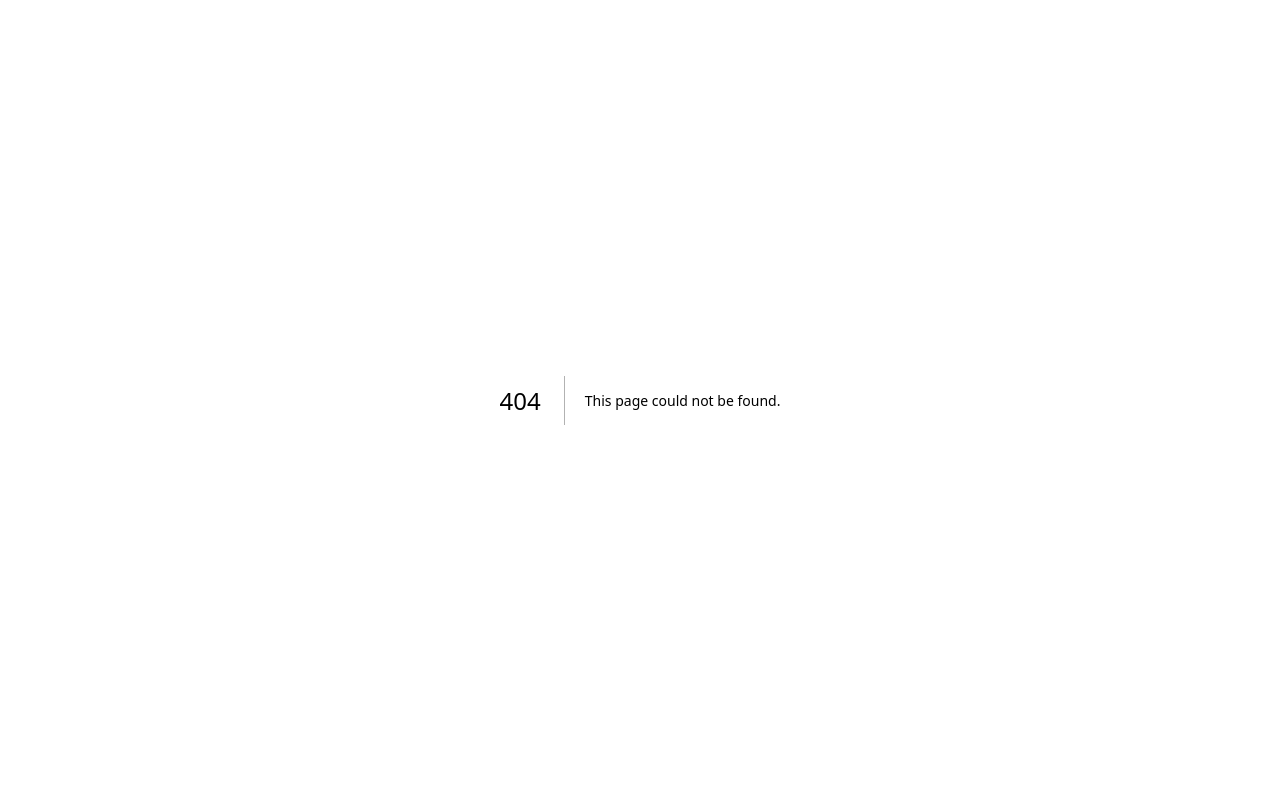
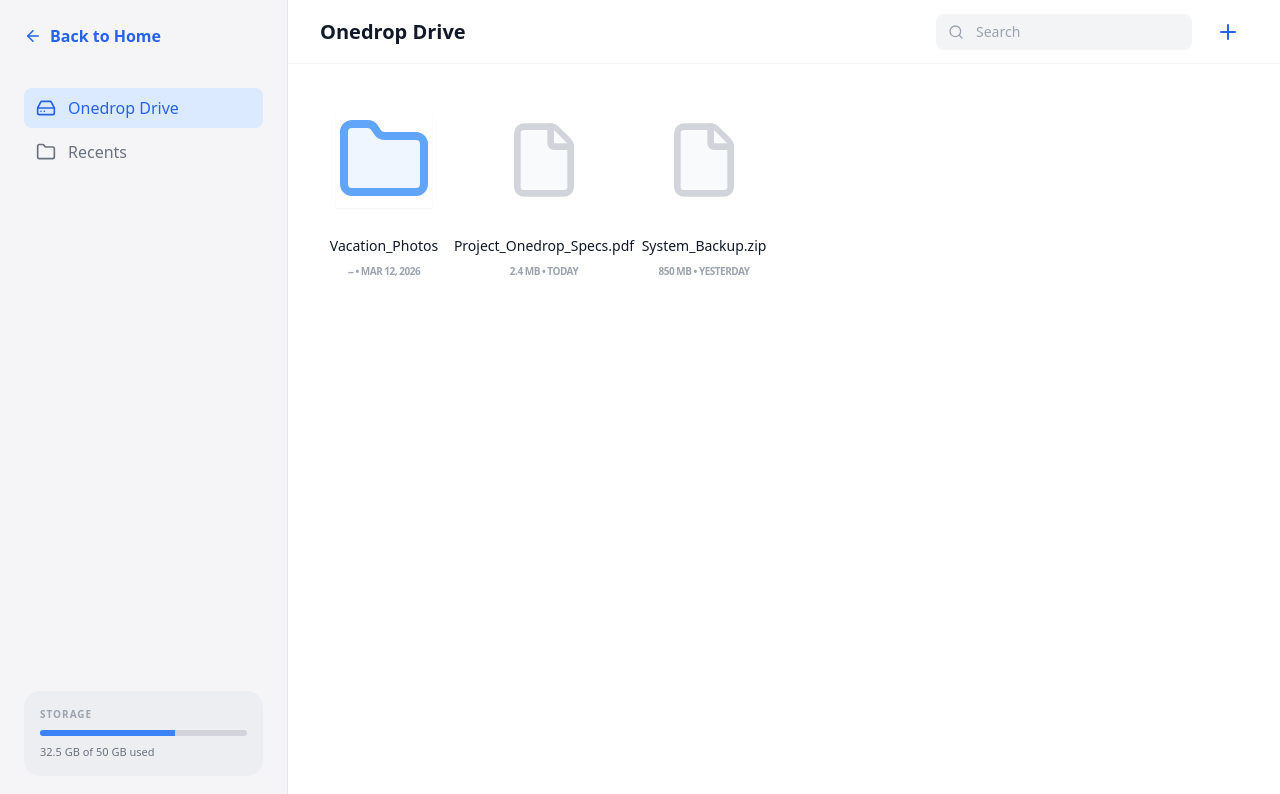
Before and after one commit to gp1547416-coder/Onedrop, a Next.js app: page /drive in a window 1280 px wide. Before the commit this address had no page. Shown: the top 794 px of the page. Built offline with nearby package versions, Linux system fonts and the light colour scheme.

Commit message:
Create page.tsx

```diff
--- /dev/null
+++ b/app/drive/page.tsx
@@ -0,0 +1,97 @@
+'use client';
+import React, { useState } from 'react';
+import { HardDrive, Search, Plus, Folder, File, MoreHorizontal, ArrowLeft } from 'lucide-react';
+import Link from 'next/link';
+
+export default function OnedropDrive() {
+  const [isDragging, setIsDragging] = useState(false);
+
+  // Mock data for files
+  const files = [
+    { name: 'Vacation_Photos', type: 'folder', size: '--', date: 'Mar 12, 2026' },
+    { name: 'Project_Onedrop_Specs.pdf', type: 'file', size: '2.4 MB', date: 'Today' },
+    { name: 'System_Backup.zip', type: 'file', size: '850 MB', date: 'Yesterday' },
+  ];
+
+  return (
+    <div className="min-h-screen bg-white font-sans text-gray-900">
+      {/* Sidebar + Main Content Layout */}
+      <div className="flex h-screen">
+
+        {/* iPad-style Sidebar */}
+        <aside className="w-72 bg-[#f5f5f7] border-r border-gray-200 p-6 hidden md:flex flex-col">
+          <Link href="/dashboard" className="flex items-center gap-2 mb-10 text-blue-600 font-semibold">
+            <ArrowLeft size={18} /> Back to Home
+          </Link>
+
+          <div className="space-y-1">
+            <div className="flex items-center gap-3 px-3 py-2 bg-blue-100 text-blue-600 rounded-lg font-medium cursor-pointer">
+              <HardDrive size={20} /> Onedrop Drive
+            </div>
+            <div className="flex items-center gap-3 px-3 py-2 text-gray-500 hover:bg-gray-200 rounded-lg cursor-pointer transition">
+              <Folder size={20} /> Recents
+            </div>
+          </div>
+
+          <div className="mt-auto p-4 bg-gray-200/50 rounded-2xl">
+            <p className="text-[10px] font-bold text-gray-400 uppercase tracking-widest mb-2">Storage</p>
+            <div className="h-1.5 w-full bg-gray-300 rounded-full overflow-hidden">
+              <div className="h-full bg-blue-500 w-[65%]" />
+            </div>
+            <p className="text-[11px] text-gray-500 mt-2">32.5 GB of 50 GB used</p>
+          </div>
+        </aside>
+
+        {/* Main Drive Area */}
+        <main
+          className={`flex-1 flex flex-col transition-colors ${isDragging ? 'bg-blue-50' : 'bg-white'}`}
+          onDragOver={(e) => { e.preventDefault(); setIsDragging(true); }}
+          onDragLeave={() => setIsDragging(false)}
+          onDrop={(e) => { e.preventDefault(); setIsDragging(false); alert('File dropped! Ready for Vercel Blob integration.'); }}
+        >
+          {/* Top Bar */}
+          <header className="h-16 border-b border-gray-100 flex items-center justify-between px-8">
+            <h2 className="text-xl font-bold">Onedrop Drive</h2>
+            <div className="flex items-center gap-4">
+              <div className="relative">
+                <Search className="absolute left-3 top-2.5 text-gray-400" size={16} />
+                <input placeholder="Search" className="bg-gray-100 py-2 pl-10 pr-4 rounded-lg text-sm focus:outline-none w-64" />
+              </div>
+              <button className="p-2 text-blue-600 hover:bg-blue-50 rounded-full transition">
+                <Plus size={24} />
+              </button>
+            </div>
+          </header>
+
+          {/* Grid View */}
+          <div className="p-8 grid grid-cols-2 sm:grid-cols-3 lg:grid-cols-4 xl:grid-cols-6 gap-8 overflow-y-auto">
+            {files.map((file) => (
+              <div key={file.name} className="group flex flex-col items-center text-center cursor-pointer">
+                <div className="relative w-32 h-32 flex items-center justify-center">
+                  {file.type === 'folder' ? (
+                    <Folder className="w-24 h-24 text-blue-400 fill-blue-50 group-hover:scale-105 transition-transform shadow-sm" />
+                  ) : (
+                    <File className="w-20 h-20 text-gray-300 fill-gray-50 group-hover:scale-105 transition-transform" />
+                  )}
+                </div>
+                <span className="mt-2 text-sm font-medium px-2 py-1 rounded-md group-hover:bg-blue-600 group-hover:text-white transition">
+                  {file.name}
+                </span>
+                <span className="text-[10px] text-gray-400 mt-1 uppercase font-bold tracking-tighter">
+                  {file.size} • {file.date}
+                </span>
+              </div>
+            ))}
+          </div>
+
+          {/* Floating Drop Hint for iPad */}
+          {isDragging && (
+            <div className="absolute inset-0 flex items-center justify-center bg-blue-500/10 border-4 border-dashed border-blue-500 m-4 rounded-[3rem] pointer-events-none">
+              <p className="text-2xl font-bold text-blue-600">Drop files to save to Onedrop</p>
+            </div>
+          )}
+        </main>
+      </div>
+    </div>
+  );
+}
```
